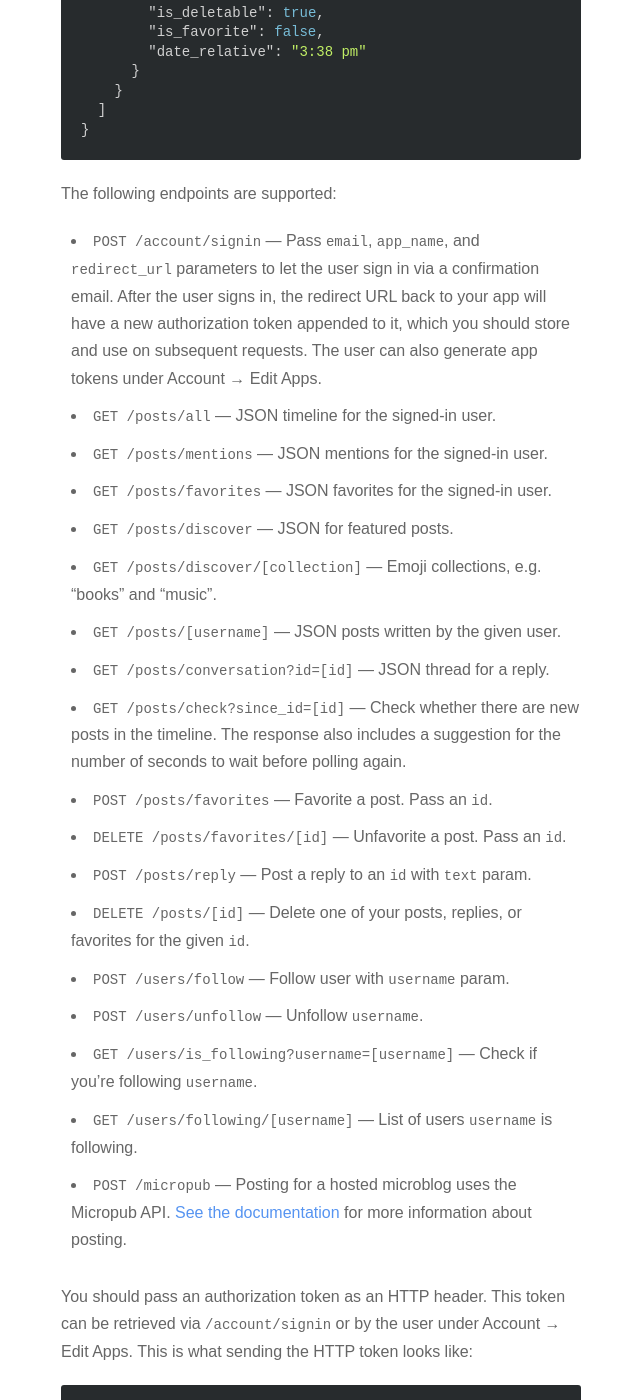
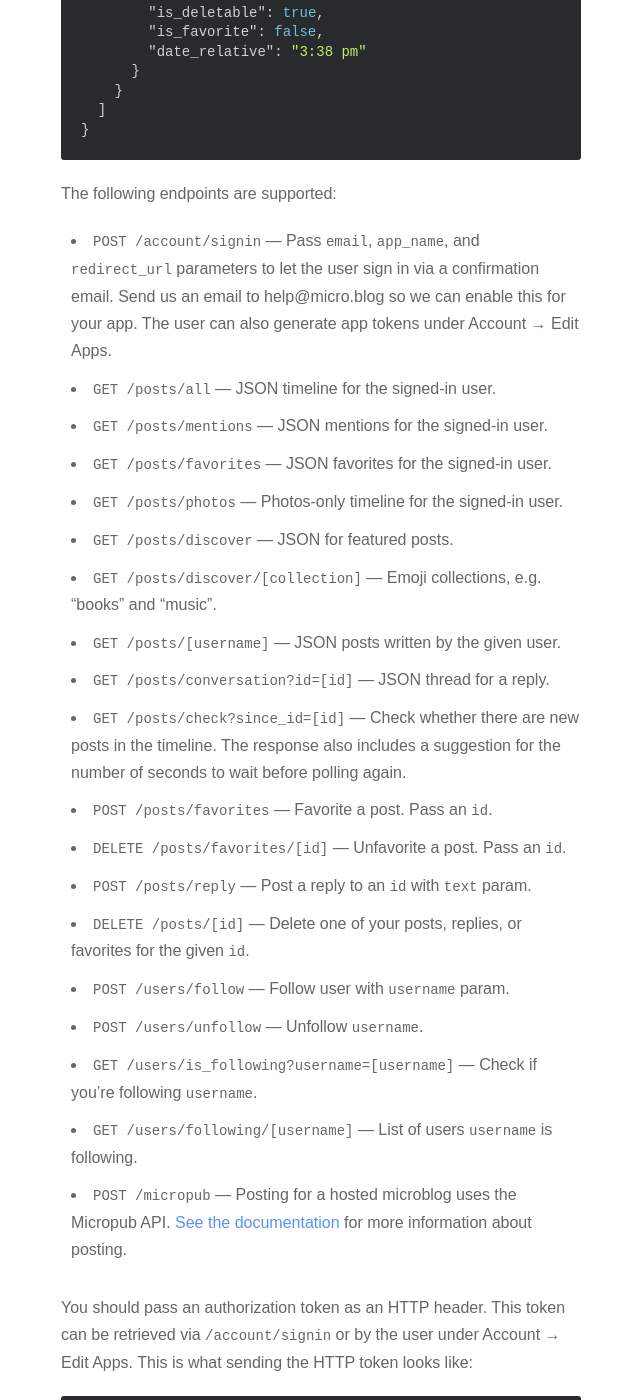
Before and after one commit to microdotblog/help.micro.blog, a Jekyll site: the page built from _posts/2017-02-14-api-json.markdown, in a window 1280 px wide and 1400 px high, scrolled down 893 px. Shown: the whole window, without its empty margins (319-959 px from the left). Built offline with Jekyll 4.4.1, drawn with Linux system fonts in a browser that asks for light colours; nearby versions of some CDN libraries; some of the changed text lies outside the part shown.

Commit message:
Added /posts/photos.

````diff
--- a/_posts/2017-02-14-api-json.markdown
+++ b/_posts/2017-02-14-api-json.markdown
@@ -41,10 +41,11 @@ The JSON API is based on [JSON Feed](https://jsonfeed.org/), the same format as
 
 The following endpoints are supported:
 
-* `POST /account/signin` — Pass `email`, `app_name`, and `redirect_url` parameters to let the user sign in via a confirmation email. After the user signs in, the redirect URL back to your app will have a new authorization token appended to it, which you should store and use on subsequent requests. The user can also generate app tokens under Account → Edit Apps.
+* `POST /account/signin` — Pass `email`, `app_name`, and `redirect_url` parameters to let the user sign in via a confirmation email. Send us an email to help@micro.blog so we can enable this for your app. The user can also generate app tokens under Account → Edit Apps.
 * `GET /posts/all` — JSON timeline for the signed-in user.
 * `GET /posts/mentions` — JSON mentions for the signed-in user.
 * `GET /posts/favorites` — JSON favorites for the signed-in user.
+* `GET /posts/photos` — Photos-only timeline for the signed-in user.
 * `GET /posts/discover` — JSON for featured posts.
 * `GET /posts/discover/[collection]` — Emoji collections, e.g. "books" and "music".
 * `GET /posts/[username]` — JSON posts written by the given user.
@@ -67,4 +68,4 @@ GET /posts/all
 Authorization: Token 123456789
 ```
 
-Note: IDs are 64-bit and unique across all post types. Pass `count`, `since_id`, and `before_id` params for paging.
+Note: IDs are 64-bit and unique across all posts, mentions, and favorites. Pass `count`, `since_id`, and `before_id` params for paging.
````
